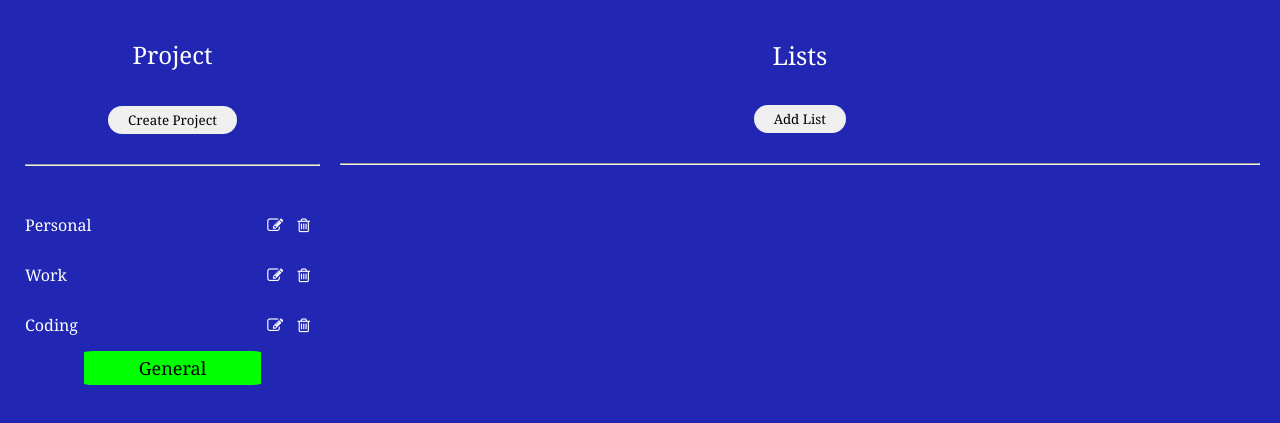
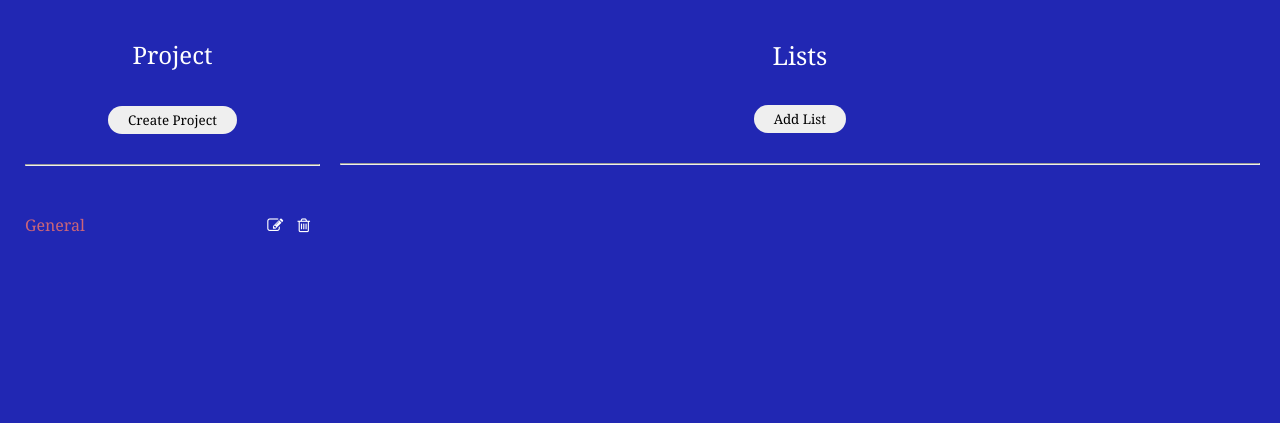
Before and after one commit to kwizl/todo-list, a plain HTML site: page index.html in a window 1280 px wide. Shown: the part 83-506 px from the top of the page. Drawn offline with Linux system fonts and the light colour scheme.

Commit message:
Made the project list dynamic

```diff
--- a/css/style.css
+++ b/css/style.css
@@ -171,6 +171,10 @@ header > p {
   margin-left: calc((80% - 300px) /2);
 }
 
+.title-name, .project-icons > i {
+  cursor: pointer;
+}
+
 .project-list {
   background-color: white;
   width: 300px;
@@ -191,7 +195,7 @@ header > p {
 }
 
 .project-active {
-  background-color: rgb(0, 255, 0);
+  color: #cb6578;
 }
 
 .h3 {
--- a/index.html
+++ b/index.html
@@ -23,39 +23,6 @@
         </div>
         <hr class="line">
         <div class="project-names">
-          <div class="div-item">
-            <div class="list-item">Personal</div>
-            <div class="list-icon">
-              <span class="project-icons">
-                <i class="fa fa-pencil-square-o" aria-hidden="true"></i>
-              </span>
-              <span class="project-icons">
-                <i class="fa fa-trash-o" aria-hidden="true"></i>
-              </span>
-            </div>
-          </div>
-          <div class="div-item">
-            <div class="list-item">Work</div>
-            <div class="list-icon">
-              <span class="project-icons">
-                <i class="fa fa-pencil-square-o" aria-hidden="true"></i>
-              </span>
-              <span class="project-icons">
-                <i class="fa fa-trash-o" aria-hidden="true"></i>
-              </span>
-            </div>
-          </div>
-          <div class="div-item">
-            <div class="list-item">Coding</div>
-            <div class="list-icon">
-              <span class="project-icons">
-                <i class="fa fa-pencil-square-o" aria-hidden="true"></i>
-              </span>
-              <span class="project-icons">
-                <i class="fa fa-trash-o" aria-hidden="true"></i>
-              </span>
-            </div>
-          </div>
         </div>
       </div>
       <div id="main-content" class="main-content">
@@ -69,8 +36,8 @@
         <div class="project-list__content">
           <!-- <div class="project-list">
             <p class="project-list__title">Project 1</p>
-            <p><a>Project ToDo 1 title</a></p>
-            <p><a>Project ToDo 2 title</a></p>
+            <p>Project ToDo 1 title</p>
+            <p>Project ToDo 2 title</p>
           </div>
           <div class="project-list">
             <p class="project-list__title">Project 2</p>
```
Also changed, not shown: js/main.js.
